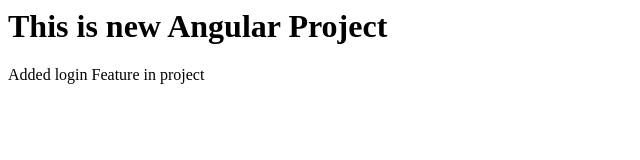
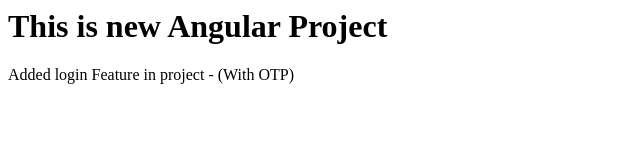
Before and after one commit to Shyambhuva4/IVP_Angular, a plain HTML site: page index.html in a window 1280 px wide. Shown: the full height of the page, 0-640 px from the left. Drawn offline with Linux system fonts and the light colour scheme.

Commit message:
Feature with OTP added

```diff
--- a/index.html
+++ b/index.html
@@ -1,2 +1,2 @@
 <h1>This is new Angular Project</h1>
-<p>Added login Feature in project</p>
+<p>Added login Feature in project - (With OTP)</p>
```
